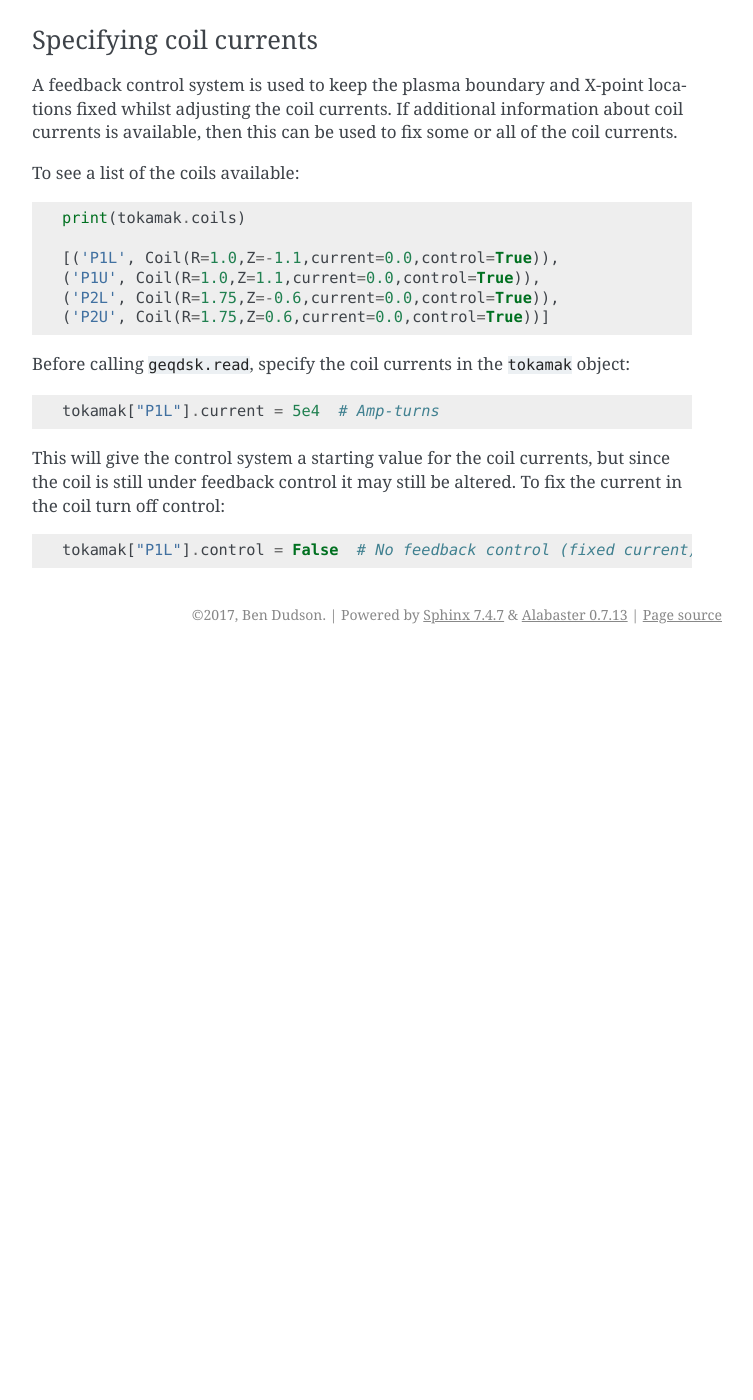
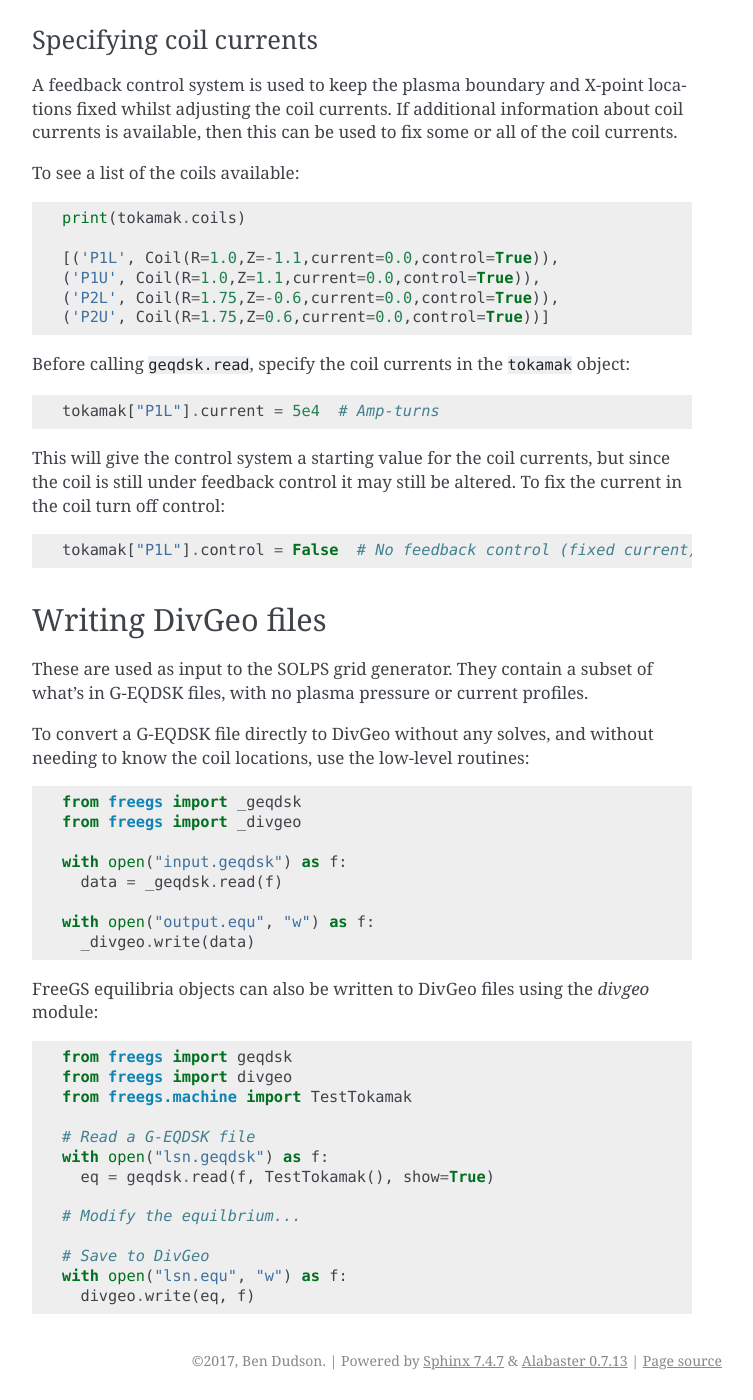
Before and after one commit to freegs-plasma/freegs, a Sphinx documentation site: the page built from docs/input_and_output.rst, in a window 1280 px wide and 1400 px high, scrolled down 1304 px. Shown: the whole window, without its empty margins (388-1141 px from the left). Built offline with Sphinx 7.4.7, drawn with Linux system fonts in a browser that asks for light colours; formulas are drawn with MathJax 3; before the commit the page ends 1958 px from its top, so only the background shows below that.

Commit message:
Add short section on DivGeo to manual
In i/o section, some examples of writing to DivGeo format

```diff
--- a/docs/input_and_output.rst
+++ b/docs/input_and_output.rst
@@ -81,3 +81,41 @@ This will give the control system a starting value for the coil currents, but si
 ::
 
    tokamak["P1L"].control = False  # No feedback control (fixed current)
+
+
+Writing DivGeo files
+--------------------
+
+These are used as input to the SOLPS grid generator. They contain a subset
+of what's in G-EQDSK files, with no plasma pressure or current
+profiles.
+
+To convert a G-EQDSK file directly to DivGeo without any solves, and
+without needing to know the coil locations, use the low-level
+routines::
+
+  from freegs import _geqdsk
+  from freegs import _divgeo
+
+  with open("input.geqdsk") as f:
+    data = _geqdsk.read(f)
+
+  with open("output.equ", "w") as f:
+    _divgeo.write(data)
+
+FreeGS equilibria objects can also be written to DivGeo files using
+the `divgeo` module::
+
+  from freegs import geqdsk
+  from freegs import divgeo
+  from freegs.machine import TestTokamak
+
+  # Read a G-EQDSK file
+  with open("lsn.geqdsk") as f:
+    eq = geqdsk.read(f, TestTokamak(), show=True)
+
+  # Modify the equilbrium...
+
+  # Save to DivGeo
+  with open("lsn.equ", "w") as f:
+    divgeo.write(eq, f)
```
